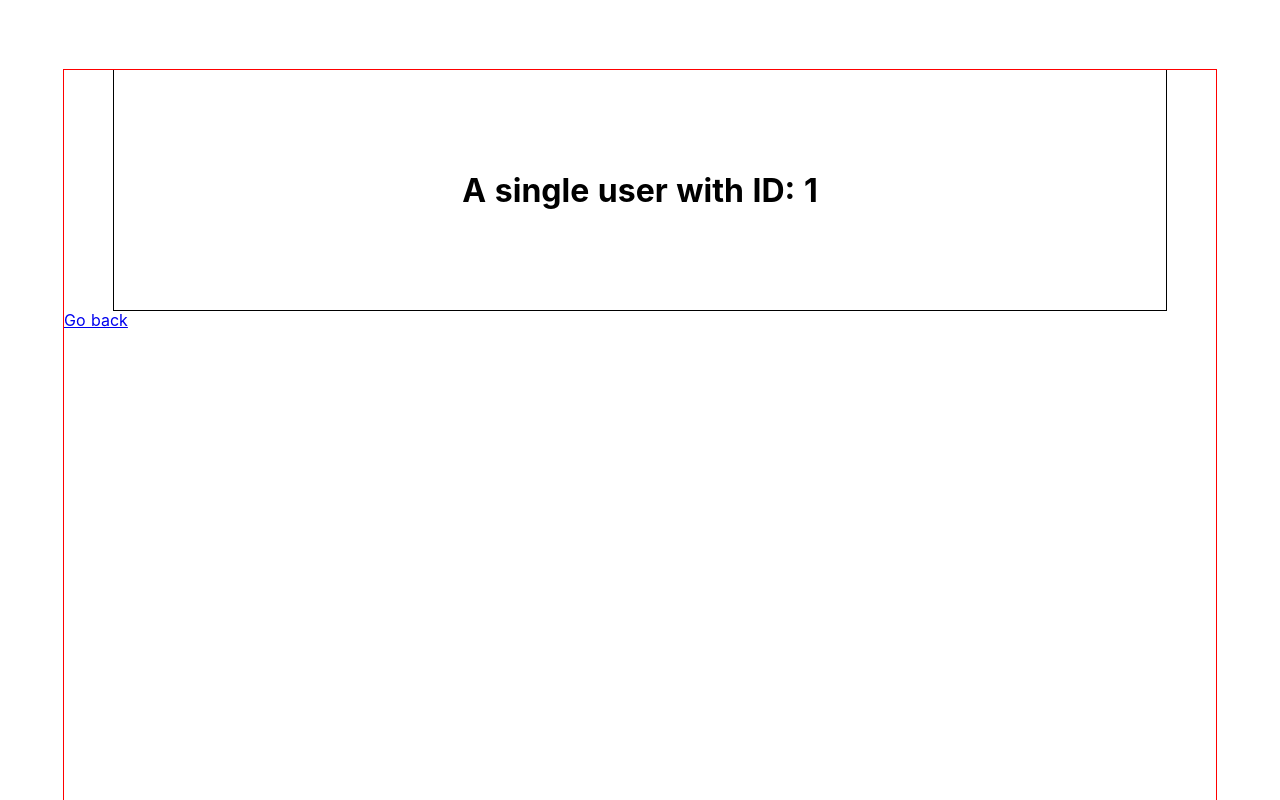
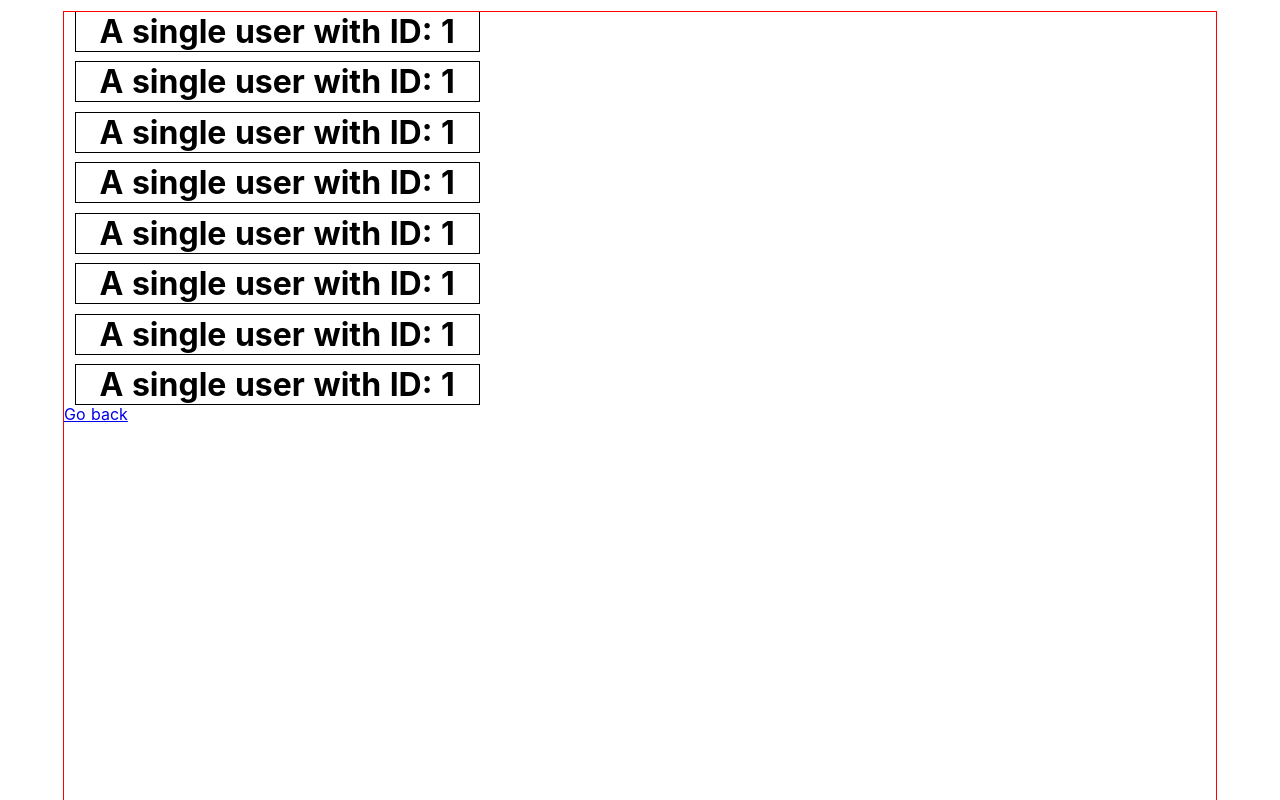
Before and after one commit to Vedran-Basic/Gauss-Repo-VB, a Nuxt app: page /users/1 in a window 1280 px wide. Shown: the top 800 px of the page. Built offline with nearby package versions, Linux system fonts and the light colour scheme.

Commit message:
Proba sa vise divisiona

```diff
--- a/pages/users/_id/index.vue
+++ b/pages/users/_id/index.vue
@@ -1,5 +1,40 @@
 <template>
   <div class="ThePage">
+    <div class="Headline">
+      <h1>
+        A single user with ID: {{ $route.params.id }}
+      </h1>
+    </div>
+    <div class="Headline">
+      <h1>
+        A single user with ID: {{ $route.params.id }}
+      </h1>
+    </div>
+    <div class="Headline">
+      <h1>
+        A single user with ID: {{ $route.params.id }}
+      </h1>
+    </div>
+    <div class="Headline">
+      <h1>
+        A single user with ID: {{ $route.params.id }}
+      </h1>
+    </div>
+    <div class="Headline">
+      <h1>
+        A single user with ID: {{ $route.params.id }}
+      </h1>
+    </div>
+    <div class="Headline">
+      <h1>
+        A single user with ID: {{ $route.params.id }}
+      </h1>
+    </div>
+    <div class="Headline">
+      <h1>
+        A single user with ID: {{ $route.params.id }}
+      </h1>
+    </div>
     <div class="Headline">
       <h1>
         A single user with ID: {{ $route.params.id }}
@@ -24,19 +59,20 @@
     outline: solid 1px red;
     margin-left: 5%; /* Što je preporučeno, upotrebljavati postotke, px ili nešto drugo? */
     margin-right: 5%;
-    margin-top:70px;
     margin-bottom:0 auto;
+    margin-top: 0 auto;
     min-height:200vh;
 
   }
   .Headline {
     outline: solid 1px black;
-    margin-left: 50px;
-    margin-right:50px;
-    margin-top:50px;
-    display: flex;
+    margin-left: 1%;
+    margin-right: 1%;
+    margin-top:1% ;
+    display:  compact  ;
     justify-content: center;
     align-items: center;
-    min-height: 30vh;
+    text-align: center;
+    max-width: 35%;
   }
 </style>
```
